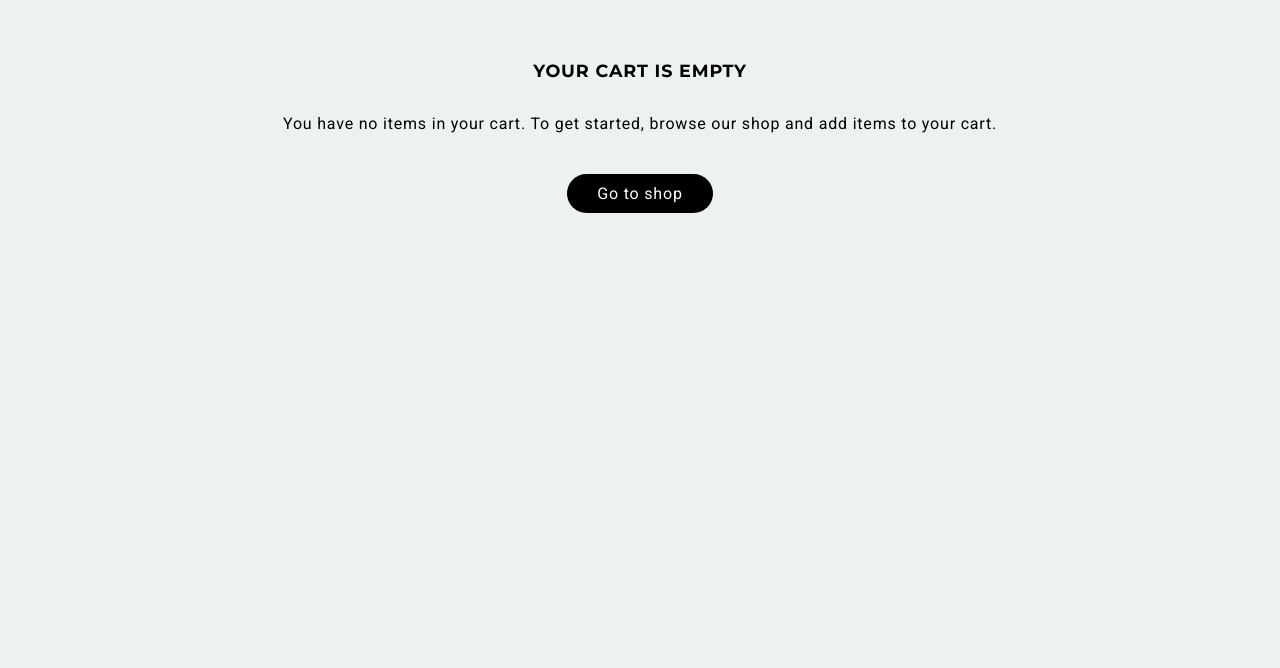
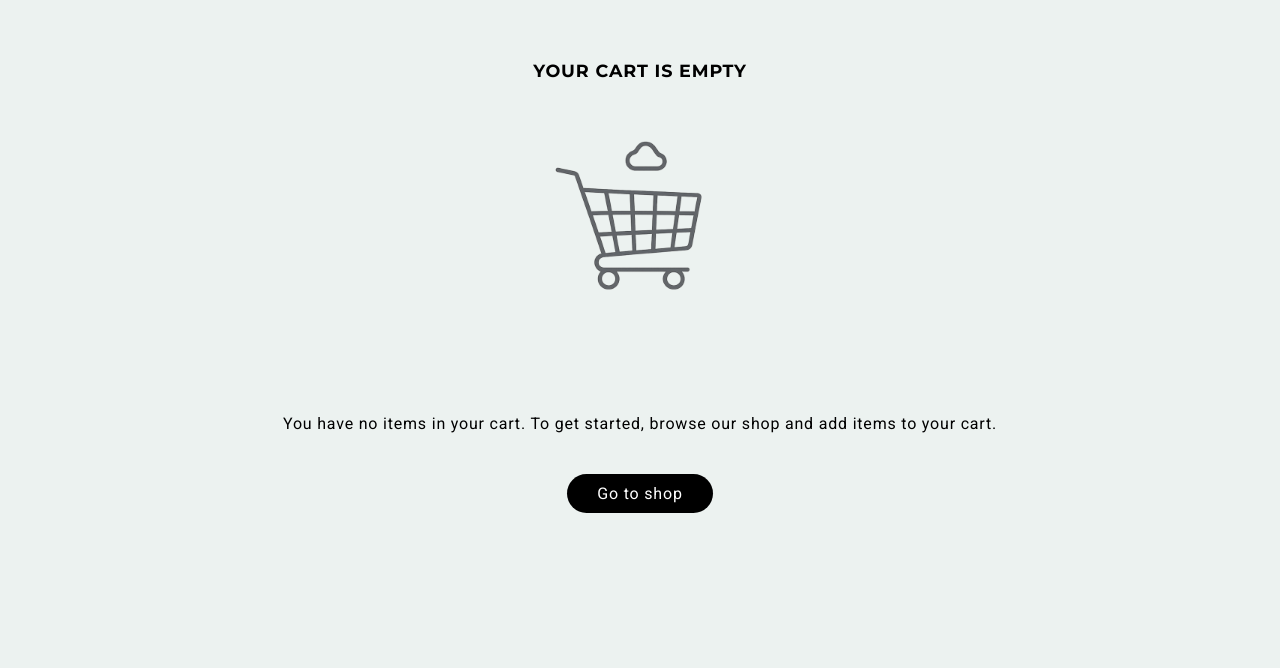
Before and after one commit to AlexanderLislelid/html-css-alexanderlislelid, a plain HTML site: page cart.html in a window 1280 px wide. Shown: the part 132-800 px from the top of the page. Drawn offline with Linux system fonts and the light colour scheme.

Commit message:
added empty cart image

```diff
--- a/cart.html
+++ b/cart.html
@@ -54,6 +54,7 @@
     </header>
     <main class="emptycart">
       <h1>Your cart is empty</h1>
+      <img src="images/empty-cart.png" alt="an empty shopping-cart" />
       <p>
         You have no items in your cart. To get started, browse our shop and add
         items to your cart.
--- a/css/style.css
+++ b/css/style.css
@@ -354,7 +354,12 @@ nav a {
     color: black;
     border: 2px solid black;
 }
+.emptycart img {
+    max-width: 300px;
+}
+
 /* SHIPPING */
+
 .shipping h2 {
     font-size: 0.9em;
     padding: 40px
```
Also changed, not shown: images/empty-cart.png (added), images/image 2.jpeg (deleted), 1 other file.
